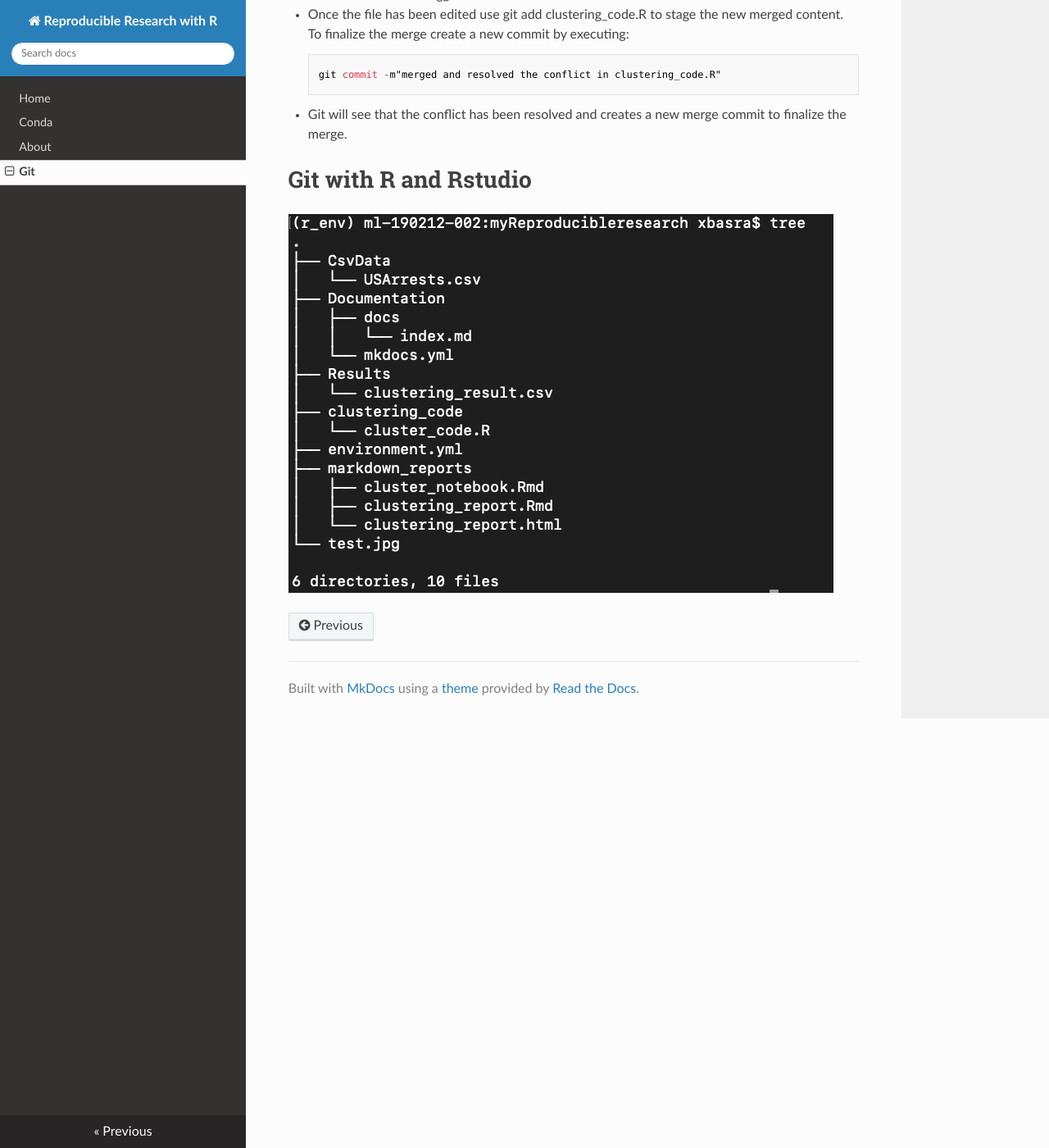
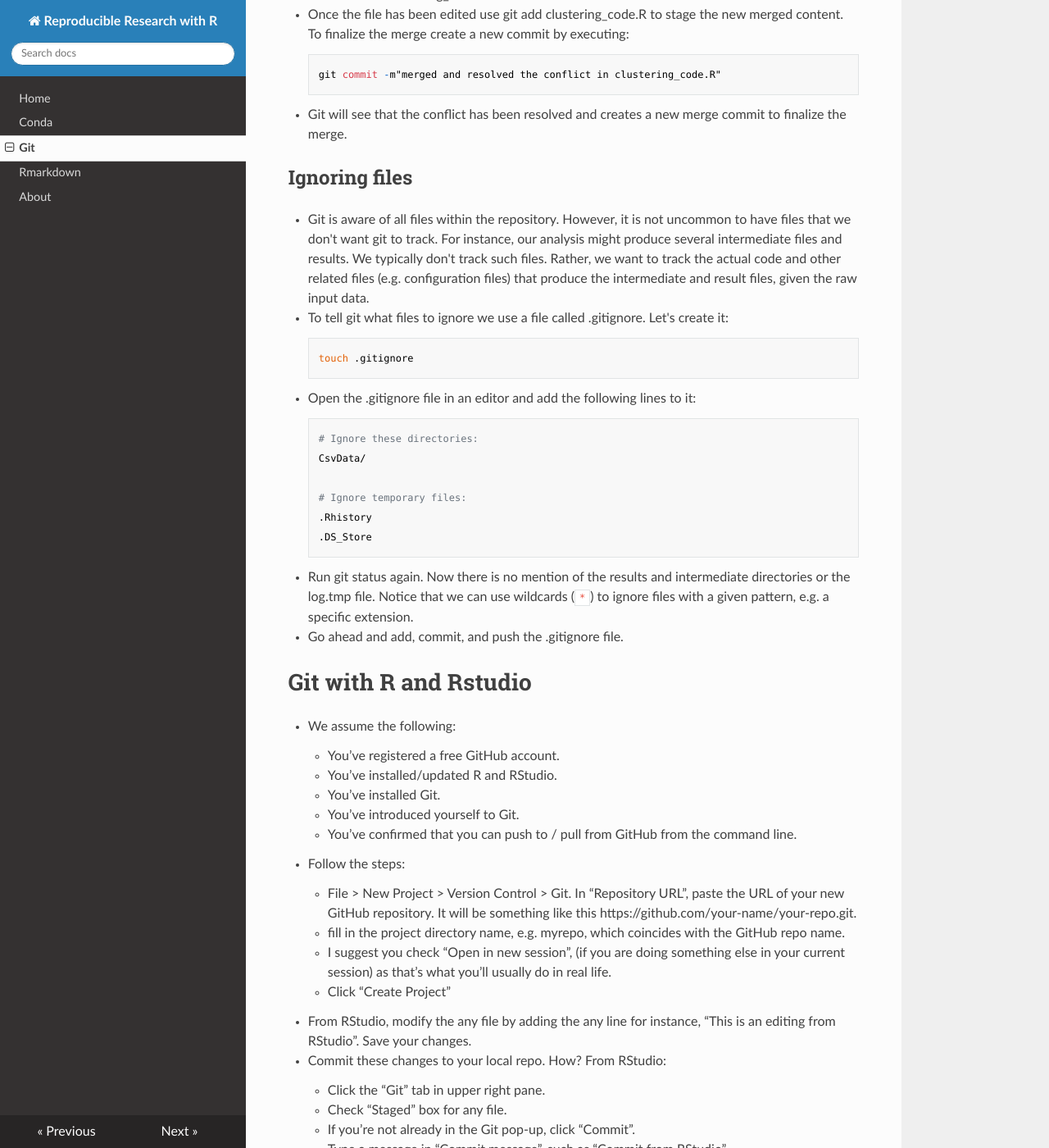
Before and after one commit to ranibasna/Reproducible-research-with-R-, an MkDocs documentation site: the page built from Documentation/docs/Git.md, in a window 1280 px wide and 1400 px high, scrolled down 10750 px. Shown: the whole window at 82% size. Built offline with MkDocs 1.6.1, drawn with Linux system fonts in a browser that asks for light colours; nearby versions of some CDN libraries; some of the changed text lies outside the part shown.

```diff
--- a/Documentation/docs/Git.md
+++ b/Documentation/docs/Git.md
@@ -255,8 +255,57 @@
 * Git will see that the conflict has been resolved and creates a new merge commit to finalize the merge.
 
 
+## Ignoring files
+
+* Git is aware of all files within the repository. However, it is not uncommon to have files that we don't want git to track. For instance, our analysis might produce several intermediate files and results. We typically don't track such files. Rather, we want to track the actual code and other related files (e.g. configuration files) that produce the intermediate and result files, given the raw input data.
+
+* To tell git what files to ignore we use a file called .gitignore. Let's create it:
+
+        touch .gitignore
+
+* Open the .gitignore file in an editor and add the following lines to it:
+
+        # Ignore these directories:
+        CsvData/
+
+        # Ignore temporary files:
+        .Rhistory
+        .DS_Store
+
+
+* Run git status again. Now there is no mention of the results and intermediate directories or the log.tmp file. Notice that we can use wildcards (`*`) to ignore files with a given pattern, e.g. a specific extension.
+
+* Go ahead and add, commit, and push the .gitignore file.
+
+
 
 # Git with R and Rstudio
 
+* We assume the following:
+    - You’ve registered a free GitHub account.
+    - You’ve installed/updated R and RStudio.
+    - You’ve installed Git.
+    - You’ve introduced yourself to Git.
+    - You’ve confirmed that you can push to / pull from GitHub from the command line.
+
+* Follow the steps:
+    - File > New Project > Version Control > Git. In “Repository URL”, paste the URL of your new GitHub repository. It will be something like this https://github.com/your-name/your-repo.git.
+    - fill in the project directory name, e.g. myrepo, which coincides with the GitHub repo name.
+    - I suggest you check “Open in new session”, (if you are doing something else in your current session) as that’s what you’ll usually do in real life.
+    - Click “Create Project”
+
+* From RStudio, modify the any file by adding the any line for instance, “This is an editing from RStudio”. Save your changes.
+
+* Commit these changes to your local repo. How? From RStudio:
+
+    - Click the “Git” tab in upper right pane.
+    - Check “Staged” box for any file.
+    - If you’re not already in the Git pop-up, click “Commit”.
+    - Type a message in “Commit message”, such as “Commit from RStudio”.
+    - Click “Commit”.
+
+* Pushing from RStudio: Click the green “Push” button to send your local changes to GitHub. If you are challenged for username and password, provide them (confirm from command line and the gitrepo the changes).
+
+
 
 ![](image.png)
--- a/Documentation/mkdocs.yml
+++ b/Documentation/mkdocs.yml
@@ -2,8 +2,9 @@
 nav:
     - Home: index.md
     - Conda: conda.md
+    - Git: Git.md
+    - Rmarkdown: Rmarkdown.md
     - About: about.md
-    - Git: Git.md
 theme: readthedocs
 markdown_extensions:
   - admonition
```
Also changed, not shown: Documentation/docs/Rmarkdown.md (added, +32 -0 lines), 1 other file.
